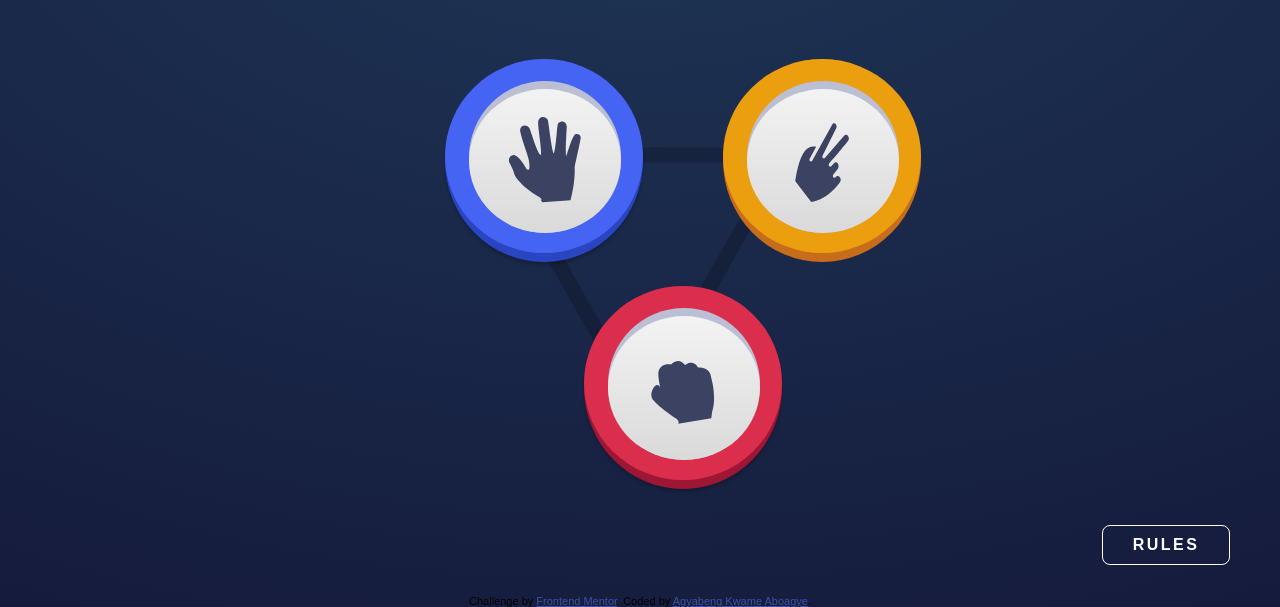
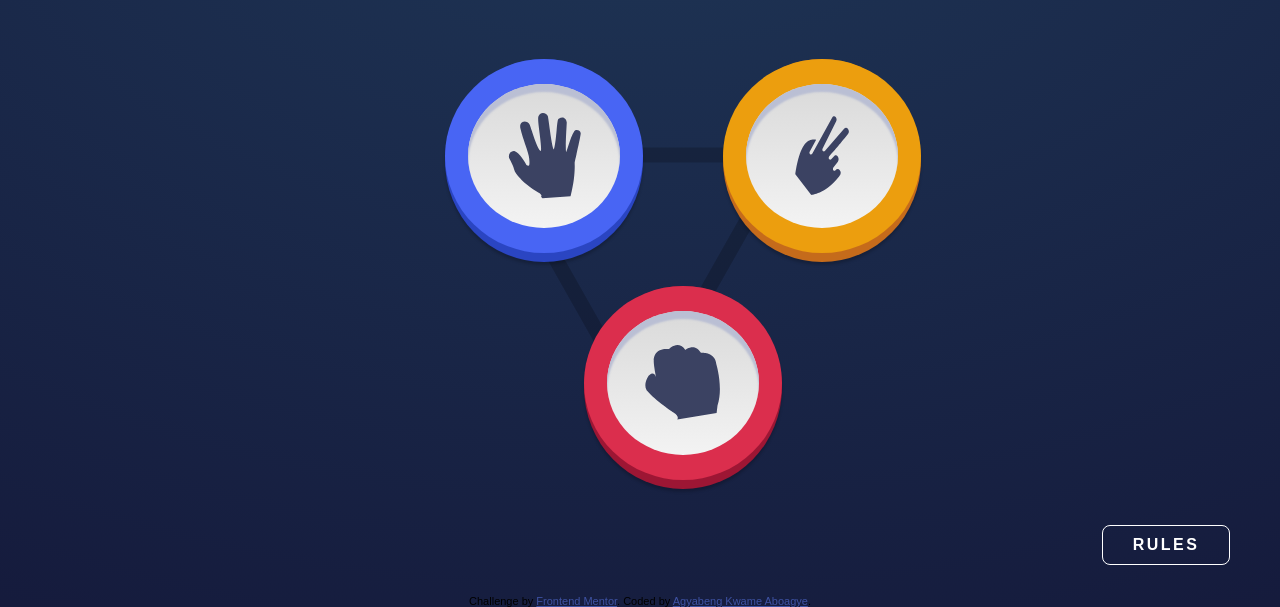
Before and after one commit to amt-kwame-agyabeng/rock-paper-scissors-master, a plain HTML site: page index.html in a window 1280 px wide. Shown: the part 203-810 px from the top of the page. Drawn offline with Linux system fonts and the light colour scheme; a web font is replaced by a local one.

Commit message:
Initial files

```diff
--- a/index.html
+++ b/index.html
@@ -22,34 +22,29 @@
 <div class="path">
 <img id="triangle" src="/images/bg-triangle.svg" alt="bg-triangle">
 </div>
-<div class="master-oval-paper">
 <div class="master-paper">
-  <div id="oval">
+<div class="paper-oval">
 <div id="paper">
-<img id="icon-paper" src="/images/icon-paper.svg" alt="icon-paper">
+  <img src="/images/icon-paper.svg" alt="Paper" style="width: 73px; height: 86px;">
 </div>
 </div>
 </div>
-</div>
-<div class="master-oval-scissors">
 <div class="master-scissors">
-  <div id="oval">
-  <div id="scissors">
-    <img id="icon-scissors" src="/images/icon-scissors.svg" alt="icon-scissors">
-  </div>
+<div class="scissors-oval">
+<div id="scissors">
+  <img src="/images/icon-scissors.svg" alt="scissors" style="width: 54px; height:80px ;">
 </div>
 </div>
 </div>
-<div class="master-oval-rock">
 <div class="master-rock">
-  <div id="oval">
+  <div class="rock-oval">
+  <div id="rock-one">
   <div id="rock">
-    <img id="icon-rock" src="/images/icon-rock.svg" alt="icon-rock">
+    <img src="/images/icon-rock.svg" alt="rock" style="width: 76px; height: 76px;">
   </div>
   </div>
-</div>
-</div>
-</>
+  </div>
+  </div>
 <div class="btn">
 <button class="rules">RULES</button>
 </div>
--- a/style.css
+++ b/style.css
@@ -6,7 +6,6 @@
 }
 
 body{
-
     background: radial-gradient(134.34% 134.34% at 50% 0%, #1F3757 0%, #131537 100%);
     font-family: 'Barlow Semi Condensed', sans-serif;
 
@@ -16,7 +15,10 @@ body{
     display: flex;
     flex-direction: column;
     align-items: center;
+
 }
+
+
 #logo{
     margin-left: 30px;
 }
@@ -47,7 +49,7 @@ body{
     font-size: 16px;
     line-height: 19px;
     letter-spacing: 2.5px;
-    color: #2A45C2;
+    color: hsl(229, 64%, 46%)
 }
 #score-num{
     font-weight: 700;
@@ -63,98 +65,117 @@ body{
     justify-content: center;
     margin-top: 150px;
 }
+#paper{
+    width: 152px;
+    height: 144px;
+    border-radius: 50%;
+    background: linear-gradient(0deg, #F3F3F3 0%, #DADADA 98.34%);
+    display: grid;
+    place-items: center;
+    box-shadow: inset  0px 8px 2px #BABFD4;
+}
 
-.master-paper{
-    border-radius: 50%;
+.paper-oval{
     width: 198px;
     height: 194px;
-    background-color: #4664F4;
+    border-radius: 50%;
+    background: hsl(230, 89%, 62%);
+    display: grid;
+    place-items: center;
+
+}
+.master-paper{
+    width: 198px;
+    height:203px;
+    background: #2A45C2;
+    border-radius: 50%;
+    box-shadow: 0px 3px 3px rgba(0, 0, 0, 0.196706);
+    position: absolute;
+    left: 445px;
+    top: 262px;
+    cursor: pointer;
+
+}
+.master-paper:active{
+
+    animation: animate 4s ease-out infinite;
+}
+
+@keyframes animate{
+    0%{
+        box-shadow: 0 0 0 30px rgba(255, 255, 255, 0.05);
 
 
-}
-#icon-paper{
- width: 73px;
- height: 86px;
- margin: 30px 35px 35px 40px;
- color: #3B4262;
- transform: rotate(180deg);
+    }
 
 }
-#paper{
-    border-radius: 50%;
+
+#scissors{
     width: 152px;
     height: 144px;
+    border-radius: 50%;
     background: linear-gradient(0deg, #F3F3F3 0%, #DADADA 98.34%);
+    display: grid;
+    place-items: center;
+    box-shadow: inset  0px 8px 2px #BABFD4;
+}
+.scissors-oval{
+    width: 198px;
+    height: 194px;
+    border-radius: 50%;
+    background:hsl(39, 89%, 49%);
+    display: grid;
+    place-items: center;
 
 }
-.master-oval-paper{
+.master-scissors{
+    width: 198px;
+    height:203px;
+    background: hsl(28, 76%, 44%);
     border-radius: 50%;
-    width: 198px;
-    height: 203px;
-    background: #2A45C2;
     box-shadow: 0px 3px 3px rgba(0, 0, 0, 0.196706);
     position: absolute;
+    left: 723px;
     top: 262px;
-    left: 445px;
     cursor: pointer;
 
 
 }
+.master-scissors:active{
+
+    animation: animate 4s ease-out infinite;
+}
+
+@keyframes animate{
+    0%{
+        box-shadow: 0 0 0 30px rgba(255, 255, 255, 0.05);
 
 
-.master-scissors{
-    border-radius: 50%;
-    width: 198px;
-    height: 194px;
-    background-color: #EB9F0E;
-
-}
-#scissors{
-    border-radius: 50%;
-    width: 152px;
-    height: 144px;
-    background: linear-gradient(0deg, #F3F3F3 0%, #DADADA 98.34%);
-    position: absolute;
-
-}
-#icon-scissors{
-    width: 54px;
-    height: 80px;
-    color: #3B4262;
-    margin: 30px 40px 40px 50px;
-    transform: rotate(180deg);
-
-}
-.master-oval-scissors{
-  border-radius: 50%;
-  width: 198px;
-  height: 203px;
-  background: #C76C1B;
-  position: absolute;
-  top: 262px;
-  left: 723px;
-  cursor: pointer;
-}
-#icon-rock{
-    width: 64px;
-    height: 64px;
-    color: #3B4262;
-    transform: rotate(180deg);
-    margin: 35px 45px 45px 45px;
+    }
 
 }
 #rock{
-    border-radius: 50%;
     width: 152px;
     height: 144px;
+    border-radius: 50%;
     background: linear-gradient(0deg, #F3F3F3 0%, #DADADA 98.34%);
-
+    display: grid;
+    place-items: center;
+    box-shadow: inset  0px 8px 2px #BABFD4;
 }
-.master-oval-rock{
+.rock-oval{
+    width: 198px;
+    height: 194px;
     border-radius: 50%;
+    background: #DB2E4D;
+    display: grid;
+    place-items: center;
+}
+.master-rock{
     width: 198px;
-    height: 203px;
+    height:203px;
     background: #9D1634;
+    border-radius: 50%;
     box-shadow: 0px 3px 3px rgba(0, 0, 0, 0.196706);
     position: absolute;
     left: 584px;
@@ -162,23 +183,18 @@ body{
     cursor: pointer;
 
 }
+.master-rock:active{
+
+    animation: animate 4s ease-out infinite;
+}
+
+@keyframes animate{
+    0%{
+        box-shadow: 0 0 0 30px rgba(255, 255, 255, 0.05);
 
 
-.master-rock{
-    border-radius: 50%;
-    width: 198px;
-    height: 194px;
-    background-color: #DB2E4D;
+    }
 
-}
-#oval{
-    border-radius: 50%;
-    width: 152px;
-    height: 152px;
-    background-color: #BABFD4;
-    transform: rotate(-180deg);
-    position: absolute;
-    margin: 22px 24px 22px 24px;
 }
 
 .rules{
```
